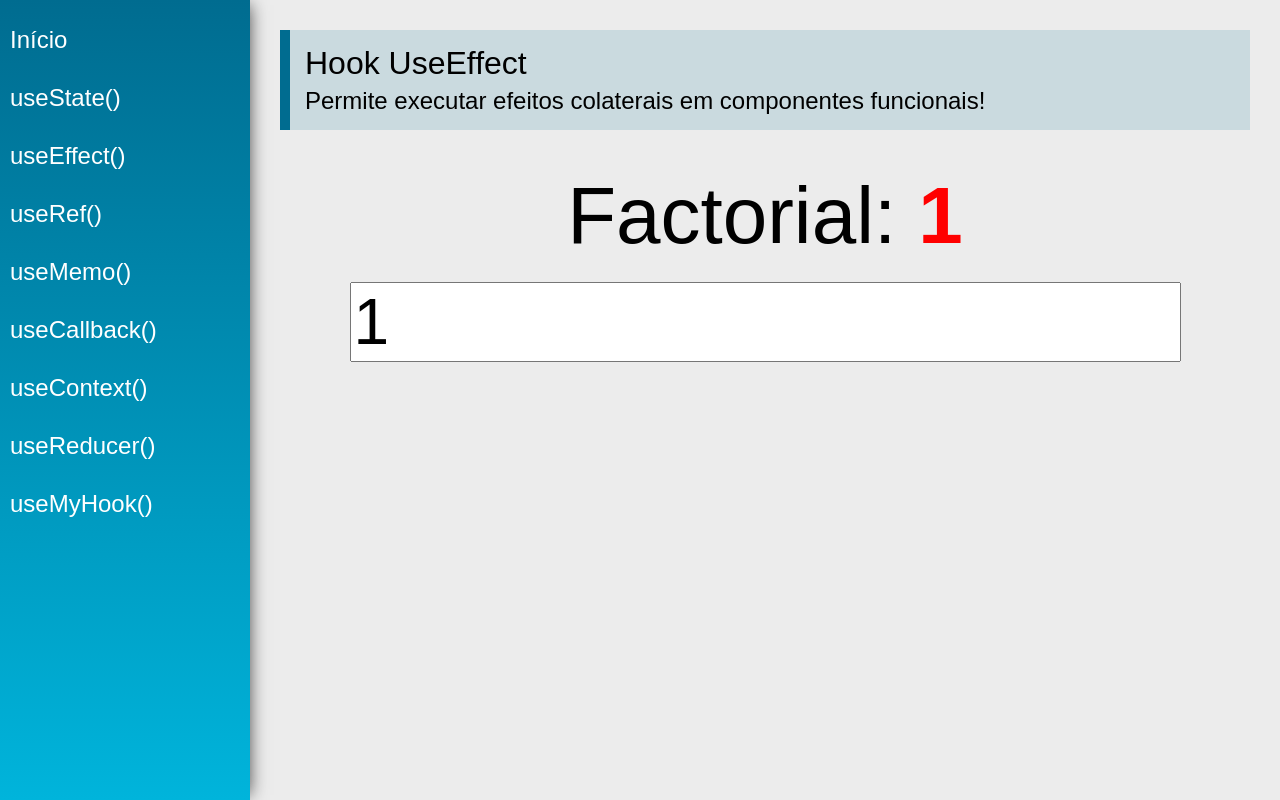
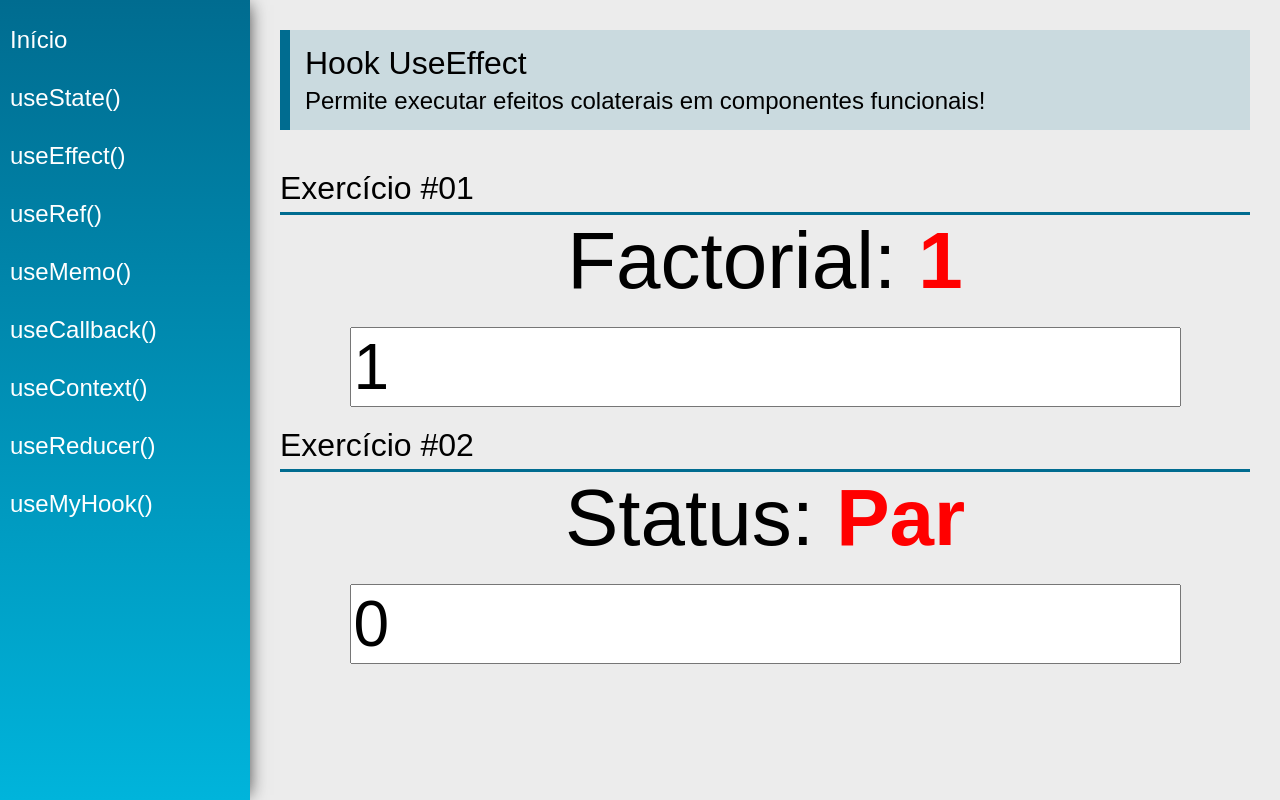
Before and after one commit to marcelopython/React-hooks, a React (Create React App) app: page /useEffect in a window 1280 px wide. Built offline with nearby package versions, Linux system fonts and the light colour scheme.

Commit message:
useEffect

```diff
--- a/src/views/examples/UseEffect.jsx
+++ b/src/views/examples/UseEffect.jsx
@@ -1,5 +1,6 @@
 import React, { useEffect, useState } from 'react'
-import PageTitle from '../../components/layout/PageTitle'
+import PageTitle from '../../components/layout/PageTitle';
+import SectionTitle from '../../components/layout/SectionTitle';
 
 
 function calcFatorial(n) {
@@ -8,10 +9,19 @@ function calcFatorial(n) {
     return calcFatorial(n - 1) * n;
 }
 
+function verifyParImpar(n) {
+    if(n % 2 === 0){
+        return 'Par';
+    };
+    return 'Ìmpar'
+}
+
 const UseEffect = (props) => {
 
     const [number, setNumber] = useState(1);
     const [fatorial, setFatorial] = useState(1);
+    const [numberParInpar, setNumberParInpar] = useState(0);
+    const [parImpar, setParImpar] = useState(0);
 
     //Quando um componente tema alterar o stado de outro compomente o useEffect faz o controle do stado
     useEffect(function() {
@@ -24,13 +34,17 @@ const UseEffect = (props) => {
         }
     }, [fatorial]);
 
+    useEffect(function(){
+        setParImpar(verifyParImpar(numberParInpar))
+    }, [numberParInpar]);
+
     return (
         <div className="UseEffect">
             <PageTitle
                 title="Hook UseEffect"
                 subtitle="Permite executar efeitos colaterais em componentes funcionais!"
             />
-
+            <SectionTitle title="Exercício #01" />
             <div className="center">
                 <div>
                     <span className="text">Factorial: </span>
@@ -40,7 +54,16 @@ const UseEffect = (props) => {
                     value={number}
                     onChange={(event)=> setNumber(event.target.value)}/>
             </div>
-
+            <SectionTitle title="Exercício #02" />
+            <div className="center">
+                <div>
+                    <span className="text">Status: </span>
+                    <span className="text red">{parImpar}</span>
+                </div>
+                <input type="number" className="input"
+                    value={numberParInpar}
+                    onChange={(event)=> setNumberParInpar(event.target.value)}/>
+            </div>
         </div>
     )
 }
```
Also changed, not shown: 1 other file (tests, documents, lock files or other folders).
